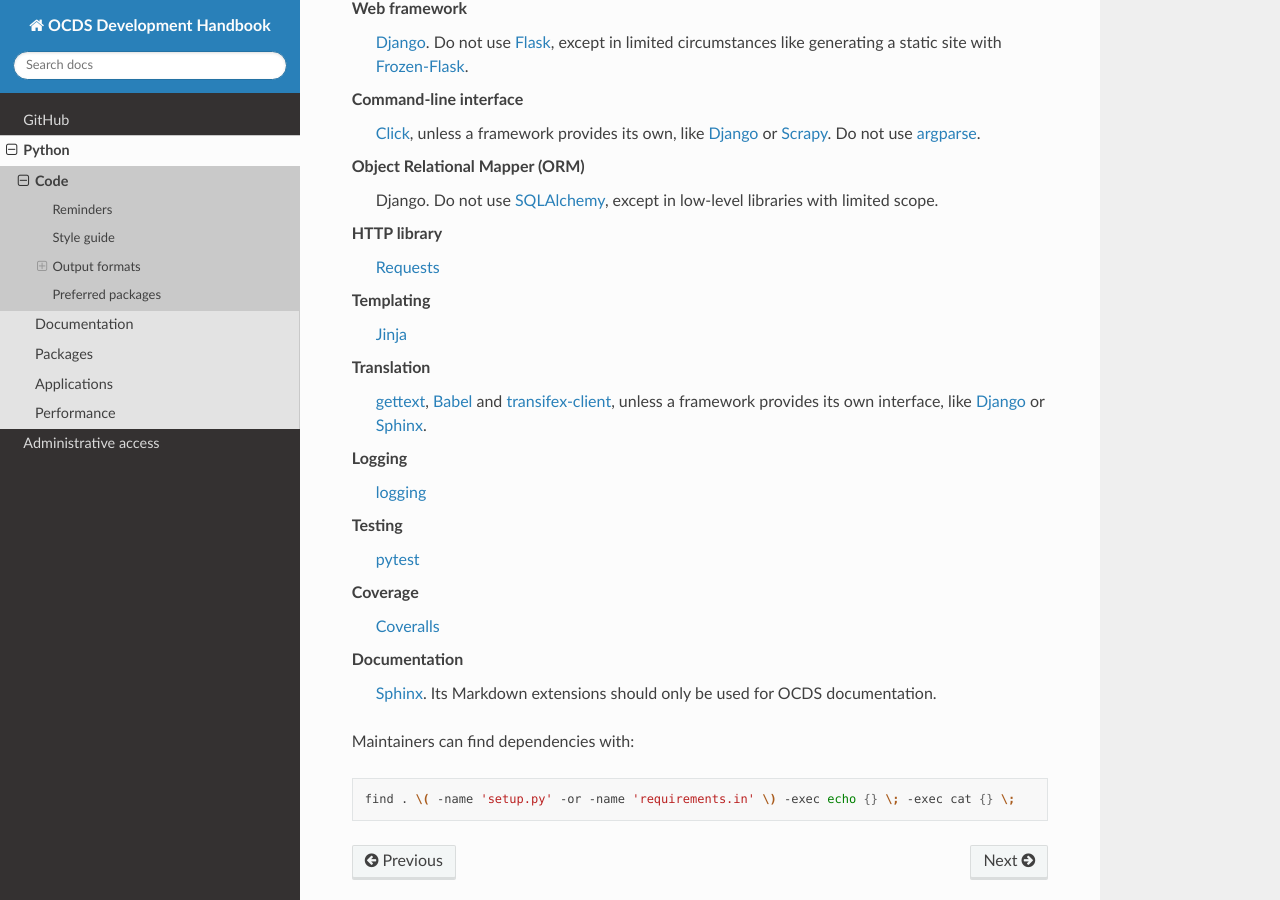
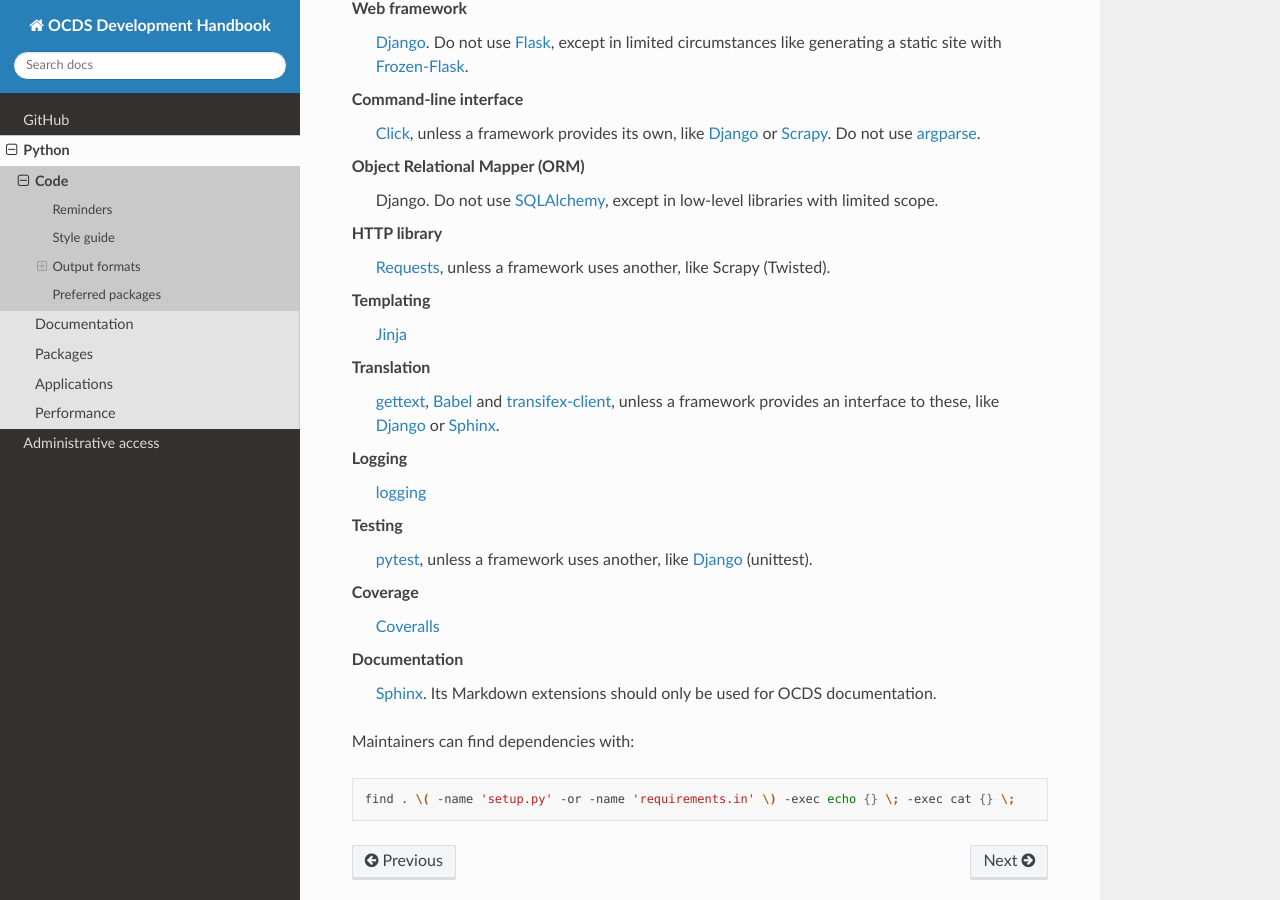
Before and after one commit to open-contracting/software-development-handbook, a Sphinx documentation site: the page built from docs/python/code.rst, in a window 1280 px wide and 900 px high, scrolled down 1938 px. Built offline with Sphinx 7.4.7 and the Read the Docs theme 2.0.0, drawn with Linux system fonts in a browser that asks for light colours.

Commit message:
Add some exceptions to preferred libraries

```diff
--- a/docs/python/code.rst
+++ b/docs/python/code.rst
@@ -89,15 +89,15 @@ Command-line interface
 Object Relational Mapper (ORM)
   Django. Do not use `SQLAlchemy <https://www.sqlalchemy.org/>`__, except in low-level libraries with limited scope.
 HTTP library
-  `Requests <https://requests.readthedocs.io/>`__
+  `Requests <https://requests.readthedocs.io/>`__, unless a framework uses another, like Scrapy (Twisted).
 Templating
   `Jinja <https://jinja.palletsprojects.com/>`__
 Translation
-  `gettext <https://docs.python.org/3/library/gettext.html>`__, `Babel <http://babel.pocoo.org/>`__ and `transifex-client <https://pypi.org/project/transifex-client/>`__, unless a framework provides its own interface, like `Django <https://docs.djangoproject.com/en/3.0/topics/i18n/>`__ or `Sphinx <https://www.sphinx-doc.org/en/master/usage/advanced/intl.html>`__.
+  `gettext <https://docs.python.org/3/library/gettext.html>`__, `Babel <http://babel.pocoo.org/>`__ and `transifex-client <https://pypi.org/project/transifex-client/>`__, unless a framework provides an interface to these, like `Django <https://docs.djangoproject.com/en/3.0/topics/i18n/>`__ or `Sphinx <https://www.sphinx-doc.org/en/master/usage/advanced/intl.html>`__.
 Logging
   `logging <https://docs.python.org/3/library/logging.html>`__
 Testing
-  `pytest <https://docs.pytest.org/>`__
+  `pytest <https://docs.pytest.org/>`__, unless a framework uses another, like `Django <https://docs.djangoproject.com/en/3.0/topics/testing/>`__ (unittest).
 Coverage
   `Coveralls <https://coveralls-python.readthedocs.io/>`__
 Documentation
```
